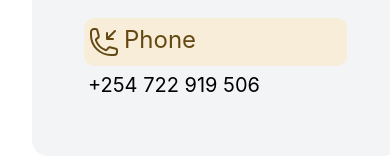
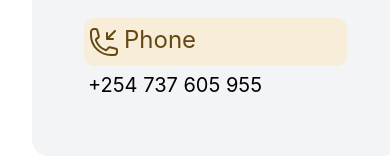
Before and after one commit to adagala/goldcrownafrica, a Next.js app: page /contact in a window 390 px wide. Shown: the part 604-764 px from the top of the page. Built offline with nearby package versions, Linux system fonts and the light colour scheme.

Commit message:
uypdate: phone number

```diff
--- a/pages/contact.js
+++ b/pages/contact.js
@@ -49,7 +49,7 @@ const Home = () => {
                   Phone
                 </Mark>
               </div>
-              <p className="text-xl leading-normal mt-2">+254 722 919 506</p>
+              <p className="text-xl leading-normal mt-2">+254 737 605 955</p>
             </div>
           </div>
           <div className="lg:col-span-2 xl:col-auto">
```
